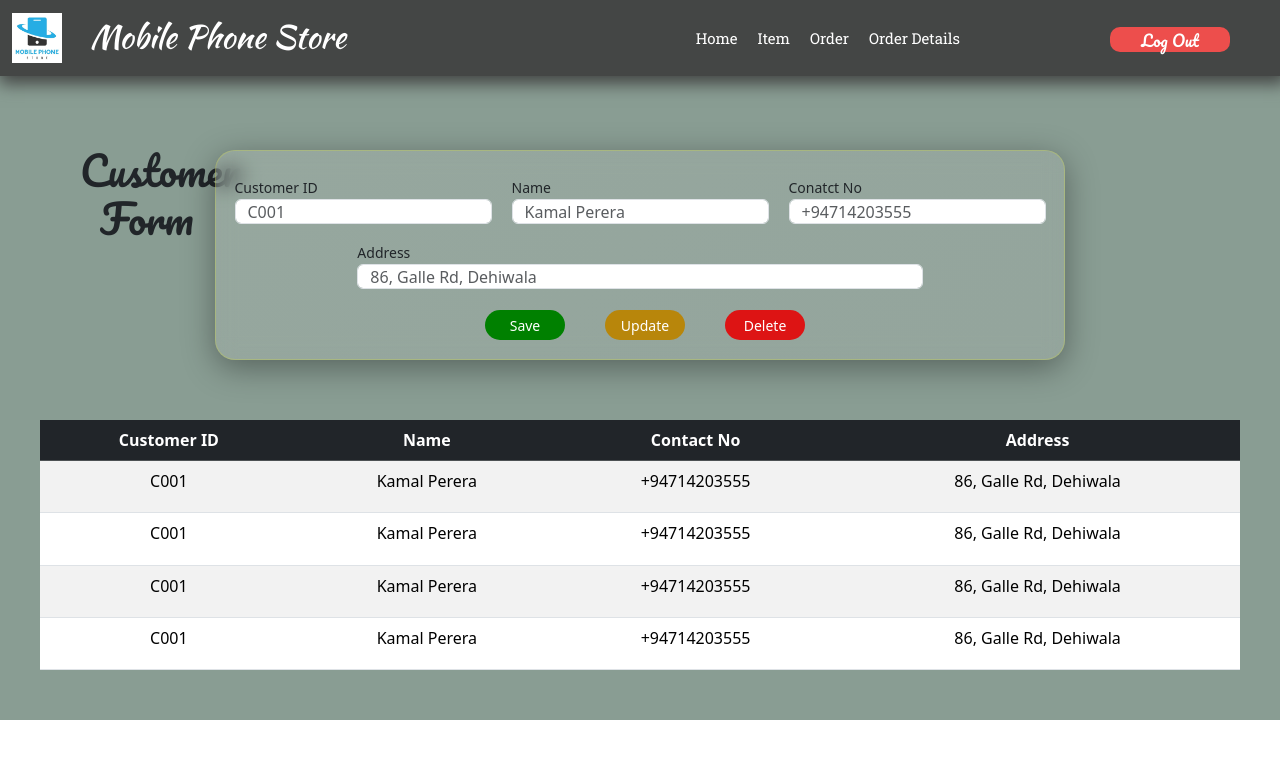
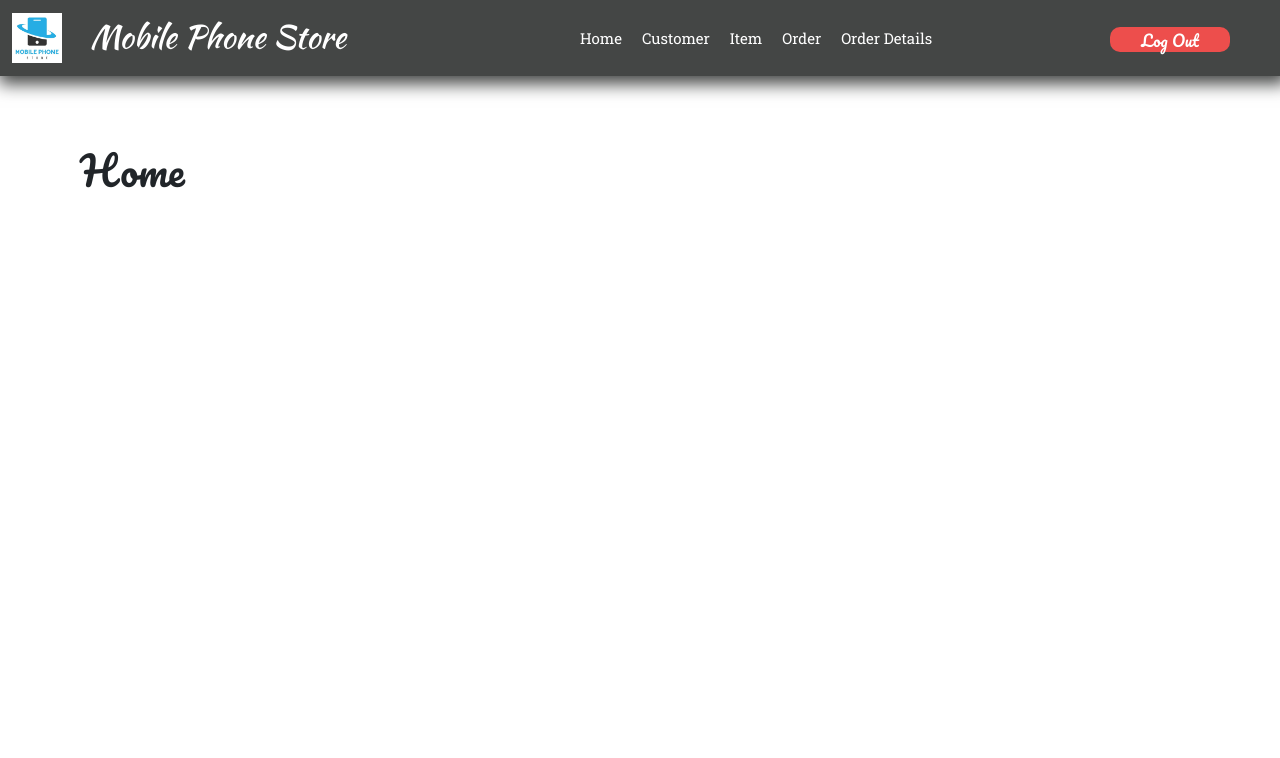
Before and after one commit to VihangaIndeewara/Mobile-Phone-Store, a React (Create React App) app in the folder frontend/: page /customer in a window 1280 px wide. Shown: the top 758 px of the page. Built offline with nearby package versions, Linux system fonts and the light colour scheme.

Commit message:
Added Home Page

```diff
--- a/frontend/src/App.js
+++ b/frontend/src/App.js
@@ -9,7 +9,7 @@ import { Item } from './components/pages/item/Item';
 import { Order } from './components/pages/order/Order';
 import { OrderDetails } from './components/pages/orderDetails/OrderDetails';
 import { Customer } from './components/pages/customer/Customer';
-
+import {Home} from "./components/pages/home/Home"
 
 function App() {
   return (
@@ -20,7 +20,8 @@ function App() {
      {/* <Item/> */}
      {/* <Order/> */}
     {/* <OrderDetails/> */}
-    <Customer/>
+    {/* <Customer/> */}
+    <Home/>
     </div>
   );
 }
--- a/frontend/src/components/header/Header.css
+++ b/frontend/src/components/header/Header.css
@@ -34,6 +34,8 @@
 
    right: 300px;
    position: absolute;
+   width: 400px;
+
 
 }
 
--- a/frontend/src/components/pages/customer/Customer.jsx
+++ b/frontend/src/components/pages/customer/Customer.jsx
@@ -10,6 +10,7 @@ export const Customer=()=>{
                     <div class="collapse navbar-collapse " id="navbarNavAltMarkup">
                         <div class="navbar-nav ">
                             <a class="nav-link active" aria-current="page" href="#" className="navItem">Home</a>
+                            <a class="nav-link" href="#" className="navItem">Customer</a>
                             <a class="nav-link" href="#" className="navItem">Item</a>
                             <a class="nav-link" href="#" className="navItem">Order</a>
                             <a class="nav-link disabled" className="navItem">Order Details</a>
--- a/frontend/src/components/pages/home/Home.jsx
+++ b/frontend/src/components/pages/home/Home.jsx
@@ -1,7 +1,28 @@
+import { Header } from "../../header/Header"
+import "../home/Home.css"
+
 export const Home=()=>{
     return(
         <div>
+              <Header>
+                <div id="navList">
+                    <div class="collapse navbar-collapse " id="navbarNavAltMarkup">
+                        <div class="navbar-nav ">
+                            <a class="nav-link active" aria-current="page" href="#" className="navItem">Home</a>
+                            <a class="nav-link" href="#" className="navItem">Customer</a>
+                            <a class="nav-link" href="#" className="navItem">Item</a>
+                            <a class="nav-link" href="#" className="navItem">Order</a>
+                            <a class="nav-link" href="#" className="navItem">Order Details</a>
+                        </div>
+                    </div>
+                </div>
 
+                {/* <Link to={'/login'}> */}
+                     <button className="btnLogout" type="button"  >Log Out</button>
+               {/* </Link> */}
+            </Header>
+
+            <h1 className="titleFirst">Home </h1>
         </div>
     )
 }
--- a/frontend/src/components/pages/order/Order.jsx
+++ b/frontend/src/components/pages/order/Order.jsx
@@ -9,6 +9,7 @@ export const Order=()=>{
                     <div class="collapse navbar-collapse " id="navbarNavAltMarkup">
                         <div class="navbar-nav ">
                             <a class="nav-link active" aria-current="page" href="#" className="navItem">Home</a>
+                            <a class="nav-link" href="#" className="navItem">Customer</a>
                             <a class="nav-link" href="#" className="navItem">Item</a>
                             <a class="nav-link" href="#" className="navItem">Order</a>
                             <a class="nav-link disabled" className="navItem">Order Details</a>
--- a/frontend/src/components/pages/orderDetails/OrderDetails.jsx
+++ b/frontend/src/components/pages/orderDetails/OrderDetails.jsx
@@ -9,6 +9,7 @@ export const OrderDetails=()=>{
                     <div class="collapse navbar-collapse " id="navbarNavAltMarkup">
                         <div class="navbar-nav ">
                             <a class="nav-link active" aria-current="page" href="#" className="navItem">Home</a>
+                            <a class="nav-link" href="#" className="navItem">Customer</a>
                             <a class="nav-link" href="#" className="navItem">Item</a>
                             <a class="nav-link" href="#" className="navItem">Order</a>
                             <a class="nav-link disabled" className="navItem">Order Details</a>
```
Also changed, not shown: frontend/src/components/pages/home/Home.css (added).
